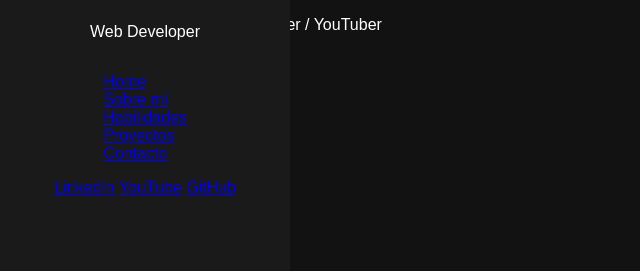
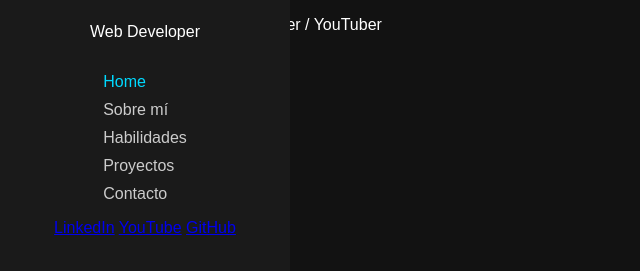
Before and after one commit to jlcarrascof/my-portfolio-v1, a plain HTML site: page index.html in a window 1280 px wide. Shown: the part 101-372 px from the top of the page, without its empty margins (0-640 px from the left). Drawn offline with Linux system fonts and the light colour scheme; a script that the page names is missing.

Commit message:
Add hover and active styles for sidebar navigation links in styles.css

```diff
--- a/styles.css
+++ b/styles.css
@@ -37,3 +37,17 @@ body {
     list-style: none;
     padding: 0;
 }
+
+.sidebar nav ul li {
+    margin: 10px 0;
+}
+
+.sidebar nav ul li a {
+    color: #ccc;
+    text-decoration: none;
+    transition: 0.3s;
+}
+
+.sidebar nav ul li a:hover, .sidebar nav ul li a.active {
+    color: #00d9ff;
+}
```
